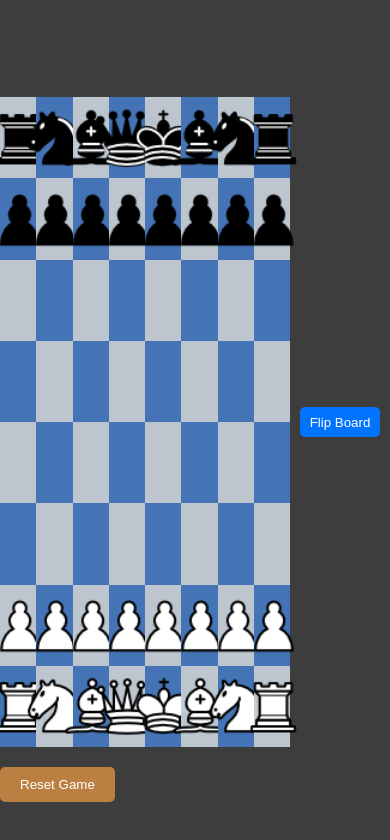
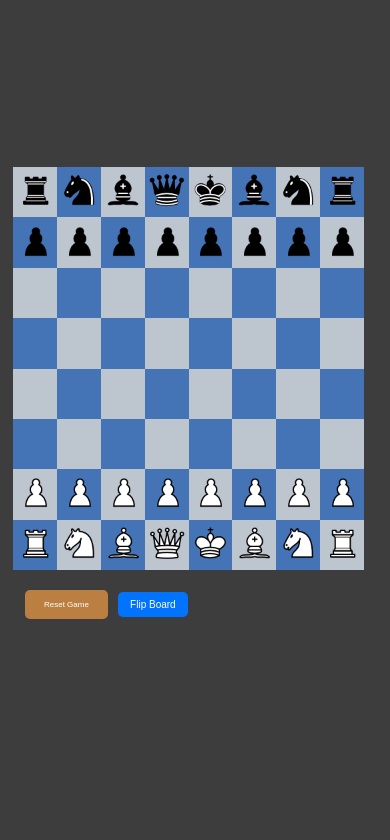
Before and after one commit to shashwath1278/ReactMate, a React (Create React App) app: page / in a window 390 px wide. Shown: the top 840 px of the page. Built offline with nearby package versions, Linux system fonts and the light colour scheme.

Commit message:
Prototype third commit

```diff
--- a/src/App.css
+++ b/src/App.css
@@ -18,6 +18,9 @@
     background-color: rgba(0, 0, 0, 0.76);
 
 }
+.piece{
+  height:65px;
+ }
 .new{
     width:650px;
     height:650px;
@@ -58,7 +61,7 @@
  }
 
  .reset-button {
-    margin-top: 20px;
+
     padding: 10px 20px;
     background-color: #bb8041;
     color: white;
@@ -91,11 +94,207 @@
     color: white;
     height:30px;
     width:80px;
-    margin:10px;
     border: none;
     border-radius: 5px;
     cursor: pointer;
   }
   .flip-button:hover{
-    background-color: blue;
+    background-color: rgb(0, 115, 255);
   }
+  @media (max-width:768px) {
+    .piece{
+      height:64px;
+      width:64px;
+     }
+     .chessboard
+     {
+     height:95%;
+     width:95%;
+     margin-left: 28px;
+     margin-top: 25px;
+  }
+  .reset-button{
+
+      padding: 10px 20px;
+      margin-left: 25px;
+      font-size: 12px;
+
+  }
+  .flip-button{
+      font-size: 12px;
+  }
+}
+@media (max-width:680px) {
+  .piece{
+    height:58px;
+    width:58px;
+   }
+   .chessboard
+   {
+   height:82%;
+   width:90%;
+   margin-left: 30px;
+   margin-top: 45px;
+}
+.reset-button{
+
+    padding: 10px 20px;
+    margin-left: 25px;
+    font-size: 12px;
+
+}
+.flip-button{
+  font-size: 11.5px;
+}
+}
+  @media (max-width:600px) {
+    .piece{
+      height:50px;
+      width:50px;
+     }
+     .chessboard
+     {
+     height:75%;
+     width:87%;
+     margin-left: 30px;
+     margin-top: 45px;
+  }
+  .reset-button{
+
+      padding: 10px 20px;
+      margin-left: 25px;
+      font-size: 12px;
+
+  }
+}
+ @media (max-width:480px) {
+  .piece{
+    height:48px;
+    width:48px;
+   }
+   .chessboard
+   {
+   height:75%;
+   width:90%;
+   margin-left: 15px;
+   margin-top: 28px;
+}
+.reset-button{
+
+    padding: 10px 20px;
+    margin-left: 25px;
+    font-size: 10px;
+
+}
+.flip-button{
+  font-size: 10.5px;
+}
+ }
+
+ @media (max-width:400px) {
+  .piece{
+    height:40px;
+    width:40px;
+   }
+   .chessboard
+   {
+   height:62%;
+   width:90%;
+   margin-left: 13px;
+   margin-top: 70px;
+}
+.reset-button{
+
+    padding: 10px 19px;
+    margin-left: 25px;
+    font-size: 8px;
+
+}
+.flip-button{
+  font-size: 10px;
+  height:25px;
+  width: 70px;
+}
+ }
+ @media (max-width:350px) {
+  .piece{
+    height:38px;
+    width:38px;
+   }
+   .chessboard
+   {
+   height:55%;
+   width:90%;
+   margin-left: 12px;
+   margin-top: 100px;
+}
+.reset-button{
+
+    padding: 9px 18px;
+    margin-left: 25px;
+    font-size: 8px;
+
+}
+.flip-button{
+  font-size: 10px;
+  height:22px;
+  width: 65px;
+}
+ }
+ @media (max-width:320px) {
+  .piece{
+    height:35px;
+    width:35px;
+   }
+   .chessboard
+   {
+   height:50%;
+   width:90%;
+   margin-left: 10px;
+   margin-top: 110px;
+}
+.reset-button{
+
+    padding: 7px 16px;
+    margin-left: 25px;
+    font-size: 6px;
+
+}
+.flip-button{
+  font-size: 6px;
+  height:18px;
+  width: 50px;
+}
+ }
+ @media (max-width:300px) {
+  .piece{
+    height:32px;
+    width:32px;
+   }
+   .chessboard
+   {
+   height:45%;
+   width:90%;
+   margin-left: 10px;
+   margin-top: 110px;
+}
+.reset-button{
+
+    padding: 7px 16px;
+    margin-left: 25px;
+    font-size: 6px;
+
+}
+.flip-button{
+  font-size: 6px;
+  height:16px;
+  width: 47px;
+}
+ }
+ .button-container {
+  position: relative;
+  display: flex;
+  gap: 10px;
+  align-items: center;
+  margin-top: 20px;
+}
--- a/src/App.jsx
+++ b/src/App.jsx
@@ -2,6 +2,7 @@ import { useEffect, useState } from 'react';
 import './App.css';
 import Chessboard from './comp/Chessboard';
 import { gust, repGame } from './hex';
+import { resetGame } from './hex';
 
 function App() {
   const [board, setBoard] = useState([]);
@@ -12,6 +13,7 @@ function App() {
     const sub = gust.subscribe((gameState) => {
       setBoard(gameState.board);
       setFlip(gameState.turn === 'b');
+      console.log("Game State:", gameState);
     });
 
     return () => {
@@ -19,17 +21,21 @@ function App() {
     };
   }, []);
 
+
   return (
     <div className="App">
       <div className='new'>
         <Chessboard board={board} flip={flip} />
-      </div>
-      <div className='button-m'>
 
-        <button className="flip-button"onClick={() => setFlip(!flip)}>
+      <div className='button-container'>
+        <button className="reset-button" onClick={resetGame}>
+          Reset Game
+        </button>
+        <button className="flip-button" onClick={() => setFlip(prevFlip => !prevFlip)}>
           Flip Board
         </button>
       </div>
+    </div>
     </div>
   );
 }
--- a/src/comp/Boardsq.jsx
+++ b/src/comp/Boardsq.jsx
@@ -29,12 +29,12 @@ const Boardsq = ({ u, dark, position, onMove }) => {
       }
     });
 
-    return () => newpart.unsubscribe(); // Cleanup on unmount
+    return () => newpart.unsubscribe();
   }, [position]);
 
   const handlePromotionSelection = (promotionPiece) => {
-    handleMove(promo.from, promo.to, promotionPiece); // Pass the promotion piece
-    updatePromo(null);  // Clear promotion state
+    handleMove(promo.from, promo.to, promotionPiece);
+    updatePromo(null);
   };
 
 
--- a/src/comp/Chessboard.jsx
+++ b/src/comp/Chessboard.jsx
@@ -1,18 +1,32 @@
 import { useEffect, useState } from "react";
 import Boardsq from "./Boardsq";
-import { resetGame } from "../hex";
+
 
 export default function Chessboard({ board, flip, onMove }) {
   const [displayBoard, setDisplayBoard] = useState([]);
+  const [isFlipped, setIsFlipped] = useState(flip);
 
 
+  useEffect(() => {
 
-useEffect(() => {
+    if (Array.isArray(board)) {
+      setDisplayBoard(board.flat());
+    }
 
-  if (board) {
-    setDisplayBoard(flip ? board.flat().reverse() : board.flat());
-  }
-}, [board, flip]);
+    const timeoutId = setTimeout(() => {
+      setIsFlipped(flip);
+    }, 1000);
+
+    return () => clearTimeout(timeoutId);
+  }, [board, flip]);
+
+
+  useEffect(() => {
+
+    if (Array.isArray(board)) {
+      setDisplayBoard(isFlipped ? board.flat().reverse() : board.flat());
+    }
+  }, [isFlipped, board]);
 
 
   function isDarkSquare(i) {
@@ -21,8 +35,8 @@ useEffect(() => {
   }
 
   function getDimensions(i) {
-    const x =!flip?i % 8:Math.abs((i%8)-7);
-    const y = !flip?Math.abs(Math.floor(i / 8 - 7)):Math.floor(i / 8 );
+    const x = !isFlipped ? i % 8 : Math.abs((i % 8) - 7);
+    const y = !isFlipped ? Math.abs(Math.floor(i / 8 - 7)) : Math.floor(i / 8);
     return { x, y };
   }
 
@@ -41,11 +55,7 @@ useEffect(() => {
           </div>
         ))}
       </div>
-      <div className="reset-container">
-        <button onClick={resetGame} className="reset-button">
-          Reset Game
-        </button>
-      </div>
+
     </>
   );
 }
--- a/src/comp/Piece.jsx
+++ b/src/comp/Piece.jsx
@@ -21,8 +21,8 @@ const Piece = ({ piece: { type, color }, position }) => {
         className='piece-container piece-design'
         ref={drag}
         style={{ opacity: isDragging ? 0 : 1 }}
-      >
-        <img src={image} height="72px" alt={`${type} ${color} piece`} />
+      ><div>
+        <img   className='piece' src={image}  alt={`${type} ${color} piece`} /></div>
       </div>
     </>
   );
--- a/src/index.tsx
+++ b/src/index.tsx
@@ -3,24 +3,27 @@ import ReactDOM from 'react-dom/client';
 import './index.css';
 import App from './App';
 import reportWebVitals from './reportWebVitals';
-import {DndProvider} from 'react-dnd'
-import {TouchBackend} from 'react-dnd-touch-backend'
+import { DndProvider } from 'react-dnd';
+import { TouchBackend } from 'react-dnd-touch-backend';
 import { HTML5Backend } from 'react-dnd-html5-backend';
 
+const isTouchDevice = () => {
+  return 'ontouchstart' in window || navigator.maxTouchPoints > 0;
+};
 
 const root = ReactDOM.createRoot(
   document.getElementById('root') as HTMLElement
-
 );
 
 root.render(
   <React.StrictMode>
-   <DndProvider backend={HTML5Backend}> <App /></DndProvider>
-
-
+    <DndProvider
+      backend={isTouchDevice() ? TouchBackend : HTML5Backend}
+      options={isTouchDevice() ? { enableMouseEvents: true } : {}}
+    >
+      <App />
+    </DndProvider>
   </React.StrictMode>
 );
 
-
-
 reportWebVitals();
```
